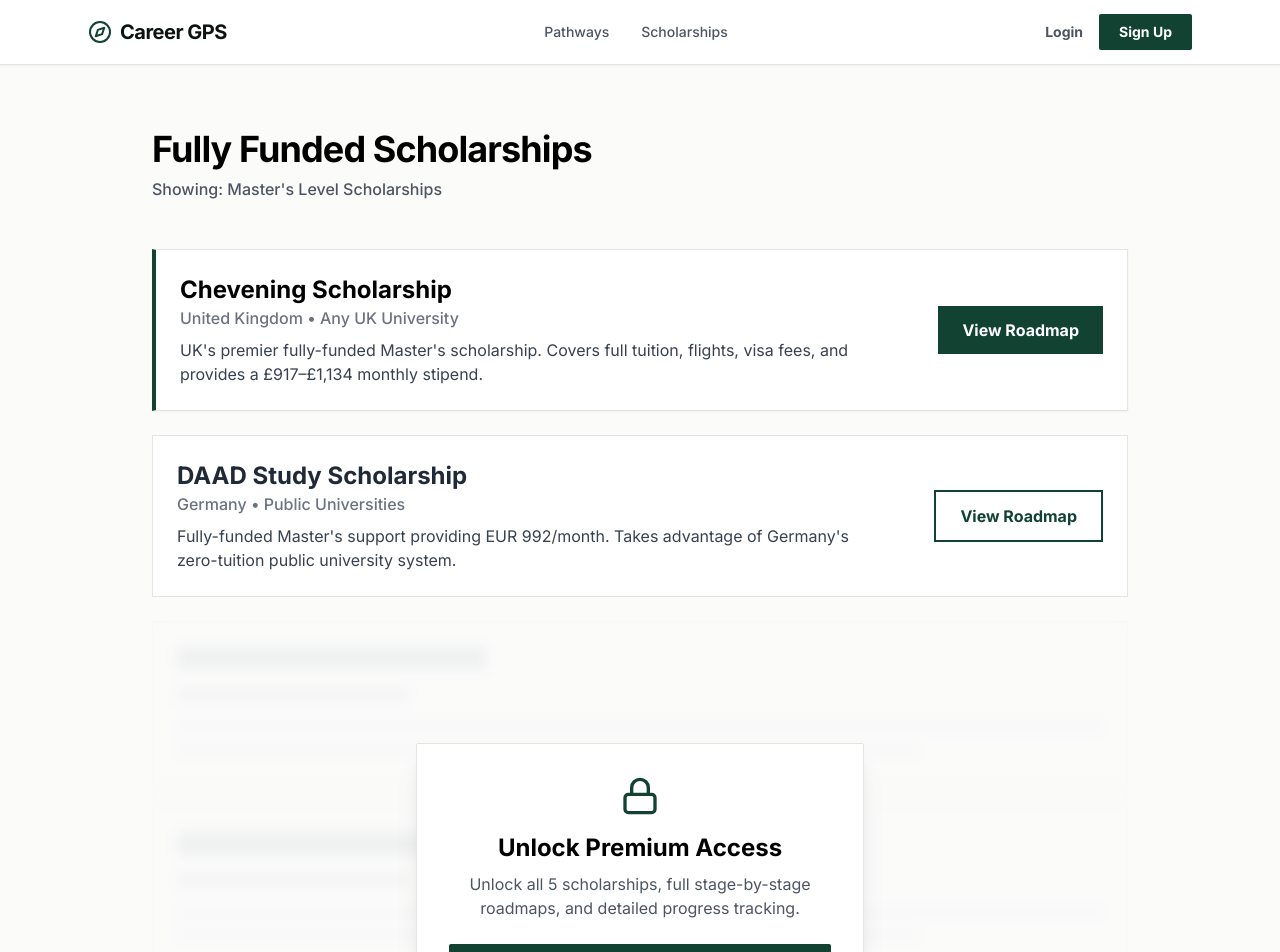
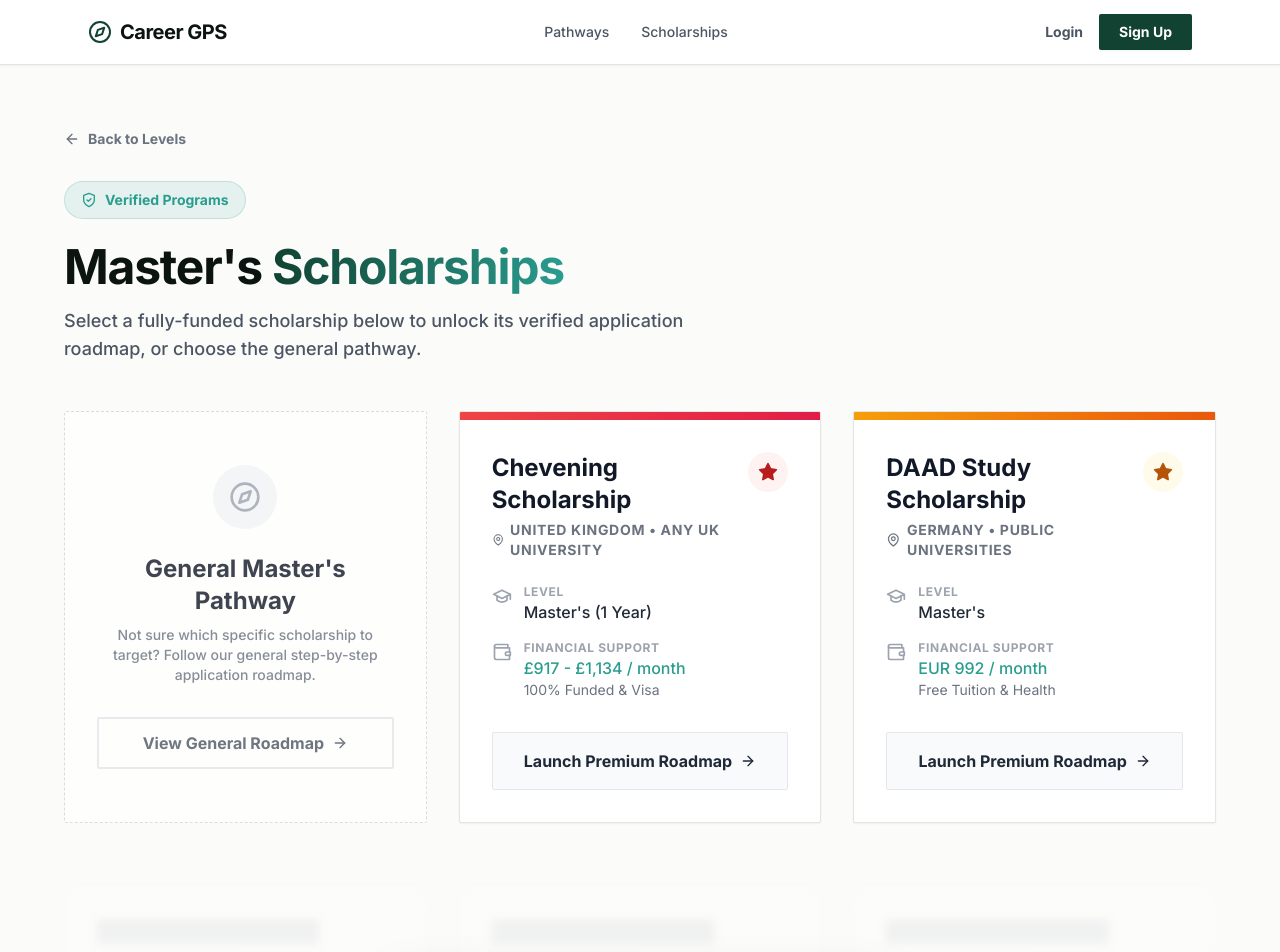
Before and after one commit to SahilDhinwa/Career-gps2.0, a Next.js app: page /study-abroad/masters in a window 1280 px wide. Shown: the top 952 px of the page. Built offline with nearby package versions, Linux system fonts and the light colour scheme; no server answers.

Commit message:
Refactor scholarship data structure and UI components

```diff
--- a/app/study-abroad/[level]/page.tsx
+++ b/app/study-abroad/[level]/page.tsx
@@ -1,127 +1,247 @@
+"use client";
+
 import Link from "next/link";
-import { Lock } from "lucide-react";
+import { Lock, MapPin, ArrowRight, Wallet, GraduationCap, Star, ShieldCheck, ArrowLeft, Compass } from "lucide-react";
+import { useState, useEffect } from "react";
+import { auth, db } from "../../../lib/firebase";
+import { doc, getDoc } from "firebase/firestore";
+import { onAuthStateChanged } from "firebase/auth";
 import PremiumPaymentButton from "@/components/PremiumPaymentButton";
 
-// 1. THE DATA DICTIONARY
-// This stores all the unique content for each level, keeping the UI clean.
+// 1. THE UPDATED DATA DICTIONARY (Merged with new Visual Data)
 const scholarshipData = {
   ug: [
     {
-      id: "ug-1",
+      id: "mext-ug",
       title: "MEXT Undergraduate Scholarship",
-      location: "Japan • Ministry of Education (MEXT)",
-      description: "100% tuition waiver, round-trip flights, and a ¥117,000 monthly stipend. Includes 1 full year of Japanese language training.",
-      roadmapId: "mext-ug"
+      location: "Japan • MEXT",
+      levelDisplay: "Undergraduate",
+      stipend: "¥117,000 / month",
+      coverage: "100% Tuition & Flights",
+      color: "from-blue-500 to-indigo-600",
+      bgLight: "bg-blue-50",
+      textDark: "text-blue-700"
     },
     {
-      id: "ug-2",
+      id: "daad-wise",
       title: "DAAD WISE Research Internship",
       location: "Germany • Various Universities",
-      description: "Exclusive to Indian undergraduate students in STEM. Offers a 2-6 month research stint in Germany with an EUR 861 monthly stipend and travel allowance.",
-      roadmapId: "daad-wise"
+      levelDisplay: "Undergraduate (STEM)",
+      stipend: "EUR 861 / month",
+      coverage: "Travel Allowance",
+      color: "from-amber-500 to-orange-600",
+      bgLight: "bg-amber-50",
+      textDark: "text-amber-700"
     }
   ],
   masters: [
     {
-      id: "pg-1",
+      id: "chevening-masters",
       title: "Chevening Scholarship",
       location: "United Kingdom • Any UK University",
-      description: "UK's premier fully-funded Master's scholarship. Covers full tuition, flights, visa fees, and provides a £917–£1,134 monthly stipend.",
-      roadmapId: "chevening-pg"
+      levelDisplay: "Master's (1 Year)",
+      stipend: "£917 - £1,134 / month",
+      coverage: "100% Funded & Visa",
+      color: "from-red-500 to-rose-600",
+      bgLight: "bg-red-50",
+      textDark: "text-red-700"
     },
     {
-      id: "pg-2",
+      id: "daad-masters",
       title: "DAAD Study Scholarship",
       location: "Germany • Public Universities",
-      description: "Fully-funded Master's support providing EUR 992/month. Takes advantage of Germany's zero-tuition public university system.",
-      roadmapId: "daad-pg"
+      levelDisplay: "Master's",
+      stipend: "EUR 992 / month",
+      coverage: "Free Tuition & Health",
+      color: "from-amber-500 to-orange-600",
+      bgLight: "bg-amber-50",
+      textDark: "text-amber-700"
     }
   ],
   phd: [
     {
-      id: "phd-1",
+      id: "daad-phd",
       title: "DAAD Research Grants",
       location: "Germany • Research Institutes",
-      description: "Offers EUR 1,400/month for doctoral candidates. Requires a detailed research proposal and acceptance from a German supervisor.",
-      roadmapId: "daad-phd"
+      levelDisplay: "PhD / Research",
+      stipend: "EUR 1,400 / month",
+      coverage: "Free Tuition & Health",
+      color: "from-amber-500 to-orange-600",
+      bgLight: "bg-amber-50",
+      textDark: "text-amber-700"
     },
     {
-      id: "phd-2",
+      id: "mext-phd",
       title: "MEXT Research Scholarship",
       location: "Japan • Target Universities",
-      description: "Covers 3-4 years of doctoral research with a ¥145,000 monthly stipend, flights, and full tuition coverage.",
-      roadmapId: "mext-phd"
+      levelDisplay: "PhD / Research",
+      stipend: "¥145,000 / month",
+      coverage: "100% Tuition & Flights",
+      color: "from-blue-500 to-indigo-600",
+      bgLight: "bg-blue-50",
+      textDark: "text-blue-700"
     }
   ]
 };
 
 export default function ScholarshipList({ params }: { params: { level: string } }) {
-  // 2. SMART ROUTING LOGIC
+  // 2. LIVE FIREBASE PREMIUM STATE
+  const [isPremium, setIsPremium] = useState(false);
+  const [isLoading, setIsLoading] = useState(true);
+
+  useEffect(() => {
+    const unsubscribe = onAuthStateChanged(auth, async (currentUser) => {
+      if (!currentUser) {
+        setIsPremium(false);
+        setIsLoading(false);
+        return;
+      }
+      try {
+        const userRef = doc(db, "users", currentUser.uid);
+        const userSnap = await getDoc(userRef);
+        if (userSnap.exists()) {
+          setIsPremium(userSnap.data().isPremium || false);
+        }
+      } catch (error) {
+        console.error("Failed to fetch premium status", error);
+      } finally {
+        setIsLoading(false);
+      }
+    });
+    return () => unsubscribe();
+  }, []);
+
+  // 3. SMART ROUTING LOGIC
   const levelKey = params.level as keyof typeof scholarshipData;
-  const currentScholarships = scholarshipData[levelKey] || scholarshipData.ug; // Fallback to UG
+  const currentScholarships = scholarshipData[levelKey] || scholarshipData.ug;
 
-  const levelName = params.level === "ug" ? "Undergraduate" : params.level === "masters" ? "Master's" : "PhD";
+  const levelName = params.level === "ug" ? "Undergraduate (UG)" : params.level === "masters" ? "Master's" : "PhD";
 
   return (
-    <div className="max-w-5xl mx-auto px-6 py-16">
+    <div className="min-h-[90vh] bg-background py-16 px-6">
+      <div className="max-w-6xl mx-auto">
+
+        {/* Back Button */}
+        <Link href="/study-abroad" className="inline-flex items-center gap-2 text-gray-500 hover:text-primary transition-colors mb-8 font-bold text-sm">
+          <ArrowLeft className="w-4 h-4" /> Back to Levels
+        </Link>
 
         {/* Header */}
         <div className="mb-12">
-        <h1 className="font-heading text-4xl font-bold tracking-tight mb-2">Fully Funded Scholarships</h1>
-        <p className="text-gray-600 font-medium">Showing: {levelName} Level Scholarships</p>
+          <div className="inline-flex items-center gap-2 px-4 py-2 rounded-full bg-success/10 text-sm font-bold text-success mb-6 border border-success/20">
+            <ShieldCheck className="w-4 h-4" /> Verified Programs
+          </div>
+          <h1 className="font-heading text-4xl md:text-5xl font-bold text-foreground tracking-tight mb-4">
+            {levelName} <span className="text-transparent bg-clip-text bg-gradient-to-r from-primary to-success">Scholarships</span>
+          </h1>
+          <p className="text-lg text-gray-600 font-medium max-w-2xl">
+            Select a fully-funded scholarship below to unlock its verified application roadmap, or choose the general pathway.
+          </p>
         </div>
 
-      <div className="space-y-6">
+        <div className="grid grid-cols-1 md:grid-cols-2 lg:grid-cols-3 gap-8">
 
-        {/* 3. DYNAMIC RENDERING OF UNLOCKED CARDS */}
-        {currentScholarships.map((scholarship, index) => (
-          <div key={scholarship.id} className={`bg-surface p-6 flex flex-col md:flex-row justify-between items-start md:items-center gap-4 ${
-            index === 0 ? "border-l-4 border-l-primary border-y border-r border-surfaceBorder shadow-sm" : "border border-surfaceBorder"
-          }`}>
+          {/* THE GENERAL ROADMAP (Always Unlocked) */}
+          <div className="group bg-surface border border-dashed border-gray-300 rounded-sm hover:border-primary/50 transition-all duration-300 relative overflow-hidden flex flex-col opacity-80 hover:opacity-100">
+            <div className="p-8 flex-grow flex flex-col justify-center items-center text-center">
+              <div className="w-16 h-16 bg-gray-100 rounded-full flex items-center justify-center mb-6 group-hover:bg-primary/10 transition-colors">
+                <Compass className="w-8 h-8 text-gray-400 group-hover:text-primary transition-colors" />
+              </div>
+              <h2 className="font-heading text-2xl font-bold text-gray-900 mb-2">General {levelName} Pathway</h2>
+              <p className="text-sm text-gray-500 font-medium mb-8">
+                Not sure which specific scholarship to target? Follow our general step-by-step application roadmap.
+              </p>
+              <Link
+                href={`/roadmap/${params.level}`}
+                className="w-full bg-transparent border-2 border-gray-200 text-gray-600 font-bold py-3 px-4 rounded-sm group-hover:border-primary group-hover:text-primary transition-colors flex items-center justify-center gap-2"
+              >
+                View General Roadmap <ArrowRight className="w-4 h-4" />
+              </Link>
+            </div>
+          </div>
+
+          {/* DYNAMIC RENDERING OF PREMIUM CARDS */}
+          {currentScholarships.map((scholarship) => (
+            <div key={scholarship.id} className="group bg-surface border border-surfaceBorder rounded-sm shadow-sm hover:shadow-xl transition-all duration-300 relative overflow-hidden flex flex-col">
+              <div className={`h-2 w-full bg-gradient-to-r ${scholarship.color}`}></div>
+              <div className="p-8 flex-grow flex flex-col">
+                <div className="flex justify-between items-start mb-6">
                   <div>
-              <h2 className={`font-heading text-2xl font-bold ${index === 0 ? "" : "text-gray-800"}`}>
-                {scholarship.title}
-              </h2>
-              <p className="text-gray-500 font-medium mb-2">{scholarship.location}</p>
-              <p className="text-gray-700 max-w-2xl">{scholarship.description}</p>
+                    <h2 className="font-heading text-2xl font-bold text-gray-900 mb-1">{scholarship.title}</h2>
+                    <p className="flex items-center gap-1.5 text-sm font-bold text-gray-500 uppercase tracking-wider">
+                      <MapPin className="w-4 h-4" /> {scholarship.location}
+                    </p>
                   </div>
+                  <div className={`w-10 h-10 rounded-full flex items-center justify-center shrink-0 ${scholarship.bgLight} ${scholarship.textDark}`}>
+                    <Star className="w-5 h-5 fill-current" />
+                  </div>
+                </div>
+
+                <div className="space-y-4 mb-8 flex-grow">
+                  <div className="flex items-start gap-3">
+                    <GraduationCap className="w-5 h-5 text-gray-400 shrink-0 mt-0.5" />
+                    <div>
+                      <p className="text-xs font-bold text-gray-400 uppercase tracking-wider">Level</p>
+                      <p className="font-medium text-gray-800">{scholarship.levelDisplay}</p>
+                    </div>
+                  </div>
+                  <div className="flex items-start gap-3">
+                    <Wallet className="w-5 h-5 text-gray-400 shrink-0 mt-0.5" />
+                    <div>
+                      <p className="text-xs font-bold text-gray-400 uppercase tracking-wider">Financial Support</p>
+                      <p className="font-medium text-success">{scholarship.stipend}</p>
+                      <p className="text-sm text-gray-500">{scholarship.coverage}</p>
+                    </div>
+                  </div>
+                </div>
+
                 <Link
-              href={`/roadmap/${scholarship.roadmapId}`}
-              className={`shrink-0 px-6 py-3 font-bold transition-colors ${
-                index === 0 ? "bg-primary text-white hover:bg-primaryHover" : "bg-white border-2 border-primary text-primary hover:bg-gray-50"
-              }`}
+                  href={`/roadmap/${scholarship.id}`}
+                  className="w-full bg-gray-50 border border-gray-200 text-gray-800 font-bold py-4 px-4 rounded-sm group-hover:bg-primary group-hover:text-white group-hover:border-primary transition-colors flex items-center justify-center gap-2"
                 >
-              View Roadmap
+                  Launch Premium Roadmap <ArrowRight className="w-4 h-4" />
                 </Link>
+              </div>
             </div>
           ))}
 
-        {/* Locked Premium Cards Container */}
-        <div className="relative mt-12">
+          {/* 4. THE SMART PREMIUM GATEKEEPER */}
+          {!isLoading && !isPremium && (
+            <div className="col-span-1 md:col-span-2 lg:col-span-3 relative mt-8">
 
-          {/* Overlay Lock UI */}
-          <div className="absolute inset-0 z-10 flex flex-col items-center justify-center bg-background/40 backdrop-blur-[6px]">
-            <div className="bg-surface p-8 shadow-xl text-center max-w-md border border-surfaceBorder rounded-sm">
-              <Lock className="w-10 h-10 text-primary mx-auto mb-4" />
-              <h3 className="font-heading text-2xl font-bold mb-2">Unlock Premium Access</h3>
-              <p className="text-gray-600 mb-6">Unlock all 5 scholarships, full stage-by-stage roadmaps, and detailed progress tracking.</p>
+              {/* Blurred Skeleton Cards */}
+              <div className="grid grid-cols-1 md:grid-cols-3 gap-8 opacity-30 select-none pointer-events-none filter blur-[4px]">
+                {[1, 2, 3].map((id) => (
+                  <div key={id} className="bg-surface border border-surfaceBorder h-[400px] rounded-sm p-8 flex flex-col">
+                    <div className="h-6 bg-gray-300 w-3/4 mb-4 rounded-sm"></div>
+                    <div className="h-4 bg-gray-200 w-1/2 mb-8 rounded-sm"></div>
+                    <div className="space-y-4 flex-grow">
+                      <div className="h-4 bg-gray-100 w-full rounded-sm"></div>
+                      <div className="h-4 bg-gray-100 w-5/6 rounded-sm"></div>
+                    </div>
+                    <div className="h-12 bg-gray-200 w-full rounded-sm mt-auto"></div>
+                  </div>
+                ))}
+              </div>
 
+              {/* The Razorpay Upgrade Overlay */}
+              <div className="absolute inset-0 z-20 flex flex-col items-center justify-center text-center px-4 bg-gradient-to-t from-background via-background/80 to-transparent">
+                <div className="bg-surface border border-primary/20 p-8 rounded-sm shadow-2xl max-w-lg w-full flex flex-col items-center translate-y-12">
+                  <div className="w-16 h-16 bg-warning/10 rounded-full flex items-center justify-center mb-6">
+                    <Lock className="w-8 h-8 text-warning" />
+                  </div>
+                  <h3 className="font-heading text-2xl font-bold text-foreground mb-3">Unlock The Full Database</h3>
+                  <p className="text-gray-600 text-base mb-8 font-medium">
+                    You are viewing a limited selection. Upgrade to Career GPS Premium to instantly unlock the remaining 40+ global scholarships, insider timelines, and full progress tracking.
+                  </p>
+                  <div className="w-full sm:w-auto">
                     <PremiumPaymentButton />
-
+                  </div>
                 </div>
               </div>
 
-          {/* Blurred Background Cards (Skeleton UI) */}
-          <div className="space-y-6 opacity-40 select-none pointer-events-none">
-            {[3, 4, 5].map((id) => (
-              <div key={id} className="bg-surface border border-surfaceBorder p-6 rounded-sm">
-                <div className="h-6 bg-gray-300 w-1/3 mb-4 rounded-none"></div>
-                <div className="h-4 bg-gray-200 w-1/4 mb-4 rounded-none"></div>
-                <div className="h-4 bg-gray-100 w-full mb-2 rounded-none"></div>
-                <div className="h-4 bg-gray-100 w-4/5 rounded-none"></div>
             </div>
-            ))}
-          </div>
+          )}
 
         </div>
       </div>
```
Lines whose indentation alone changed are shown as unchanged.
